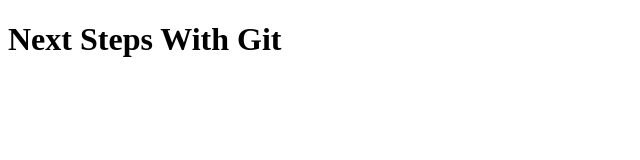
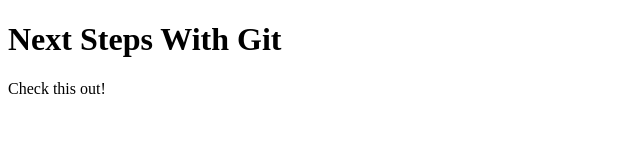
Before and after one commit to ferniemann/next-steps-git, a plain HTML site: page index.html in a window 1280 px wide. Shown: the whole page, without its empty margins (0-640 px from the left). Drawn offline with Linux system fonts and the light colour scheme.

Commit message:
chore: changed index text

```diff
--- a/index.html
+++ b/index.html
@@ -9,5 +9,6 @@
   </head>
   <body>
     <h1>Next Steps With Git</h1>
+    <p>Check this out!</p>
   </body>
 </html>
```
